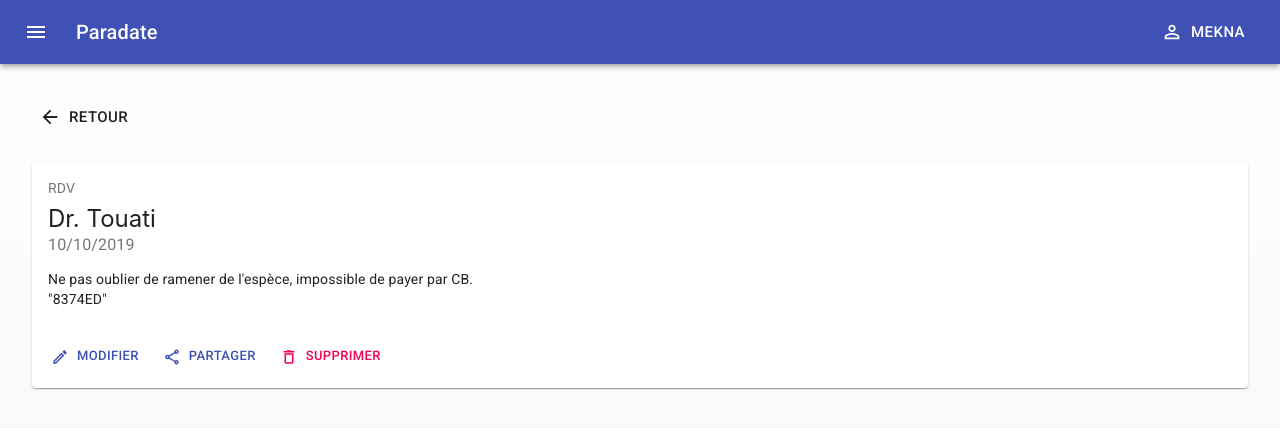
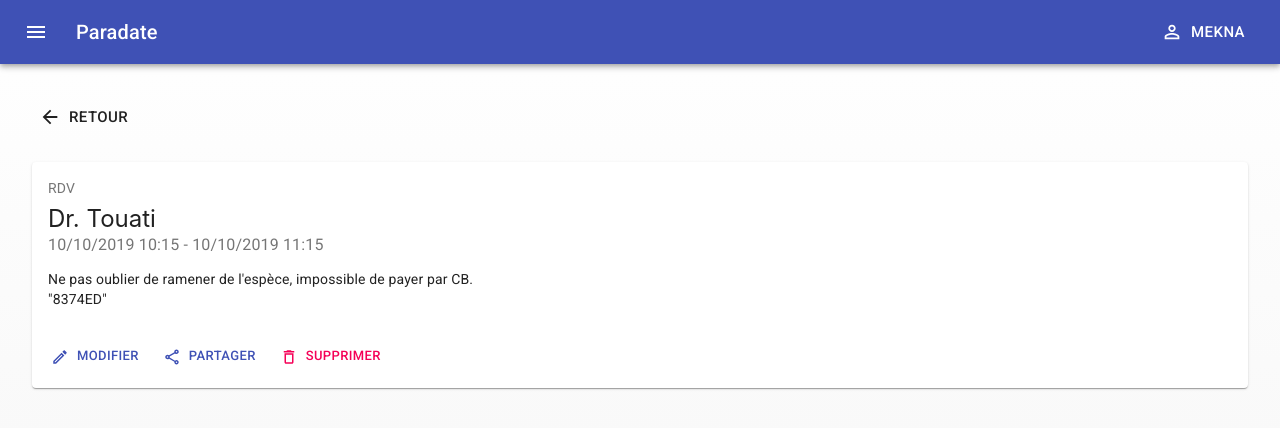
Before and after one commit to Meknassih/paradate-front, a React (Create React App) app: page /event in a window 1280 px wide. Shown: the top 428 px of the page. Built offline with nearby package versions, Linux system fonts and the light colour scheme.

Commit message:
Changed date format for EventCard

```diff
--- a/src/components/Card.js
+++ b/src/components/Card.js
@@ -33,7 +33,7 @@ const useStyles = makeStyles(theme => ({
   }
 }));
 
-export default function SimpleCard(props) {
+export default function EventCard(props) {
   const classes = useStyles();
   let actionButtons;
 
@@ -48,7 +48,7 @@ export default function SimpleCard(props) {
         </Typography>
         <CardTitle clickable={props.clickableTitle}></CardTitle>
         <Typography className={classes.pos} color="textSecondary">
-          10/10/2019
+          10/10/2019 10:15 - 10/10/2019 11:15
         </Typography>
         <Typography variant="body2" component="p">
           Ne pas oublier de ramener de l'espèce, impossible de payer par CB.
--- a/src/components/EventDetail.js
+++ b/src/components/EventDetail.js
@@ -1,6 +1,6 @@
 import React from 'react';
 import Grid from '@material-ui/core/Grid';
-import SimpleCard from './Card';
+import EventCard from './Card';
 import { makeStyles } from '@material-ui/core/styles';
 import ArrowBackOutlinedIcon from '@material-ui/icons/ArrowBackOutlined';
 import { Button } from '@material-ui/core';
@@ -38,7 +38,7 @@ export default function EventDetail() {
       </Button>
       </Grid>
       <Grid item xs={12}>
-        <SimpleCard actionButtons={true}></SimpleCard>
+        <EventCard actionButtons={true}></EventCard>
       </Grid>
     </Grid>
   );
--- a/src/components/Home.js
+++ b/src/components/Home.js
@@ -2,7 +2,7 @@ import React from 'react';
 import Grid from '@material-ui/core/Grid';
 import DatePicker from './DatePicker';
 import SearchInputWithIcon from './SearchInput';
-import SimpleCard from './Card';
+import EventCard from './Card';
 import { Box } from '@material-ui/core';
 import { makeStyles } from '@material-ui/core/styles';
 
@@ -38,7 +38,7 @@ export default function Home() {
         </Box>
       </Grid>
       <Grid item xs={12}>
-        <SimpleCard clickableTitle={true}></SimpleCard>
+        <EventCard clickableTitle={true}></EventCard>
       </Grid>
     </Grid>
   );
```
